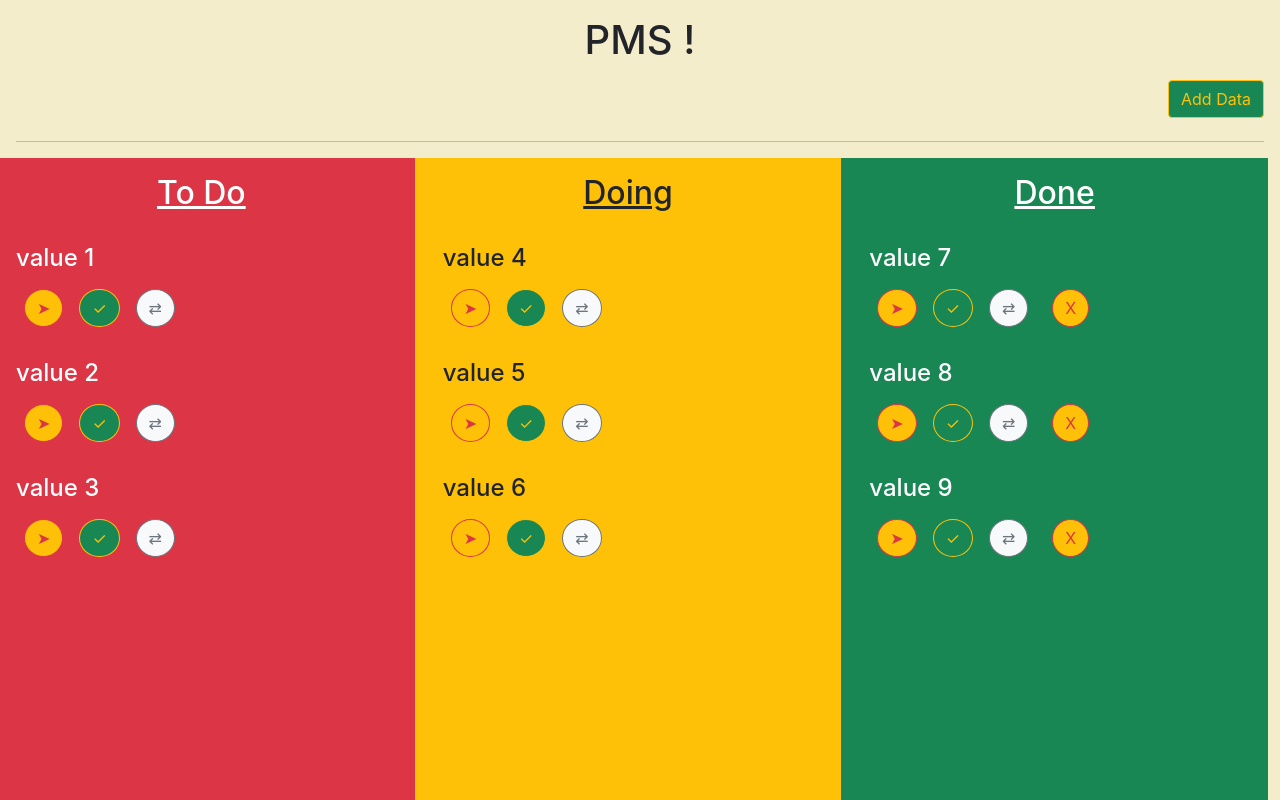
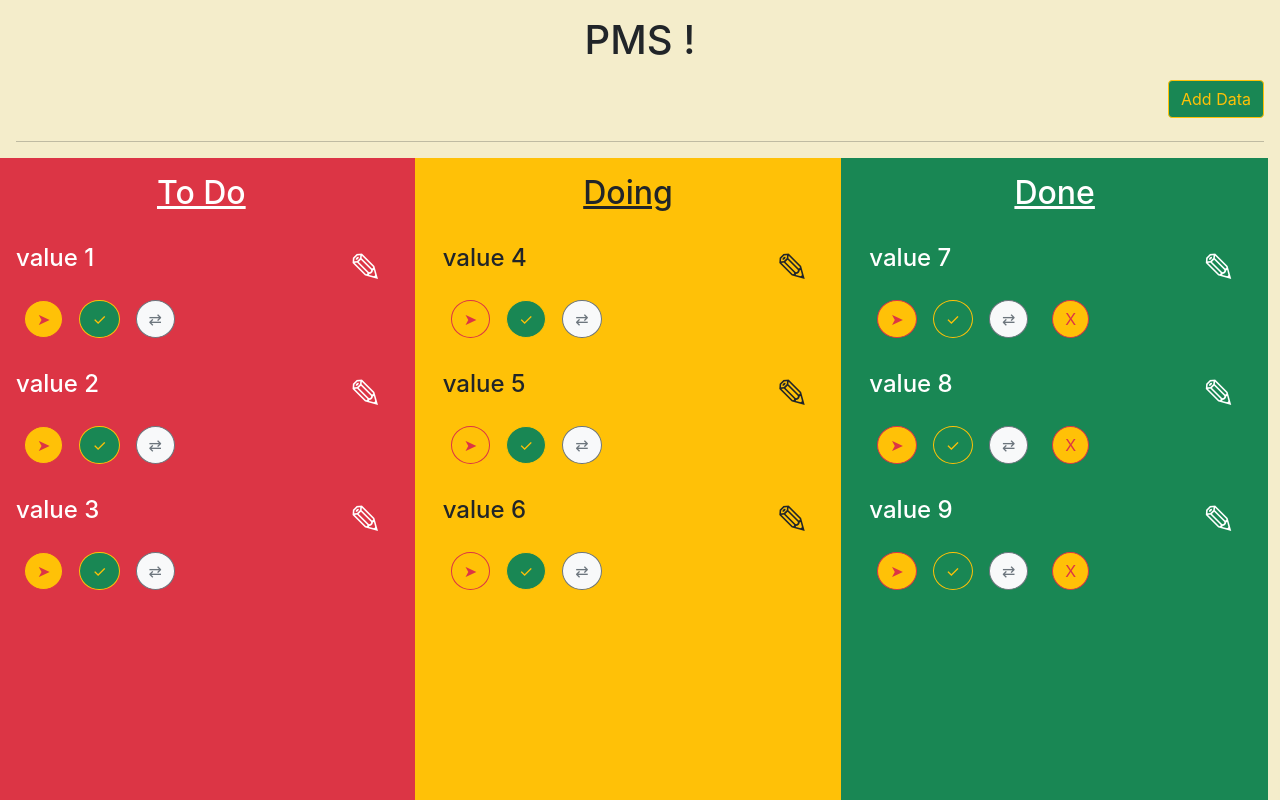
Before and after one commit to djangir/post-management-system, a React (Create React App) app: page / in a window 1280 px wide. Shown: the top 800 px of the page. Built offline with nearby package versions, Linux system fonts and the light colour scheme.

Commit message:
add icons

```diff
--- a/src/Data.js
+++ b/src/Data.js
@@ -4,6 +4,7 @@ import { addValue, removeValue, pendingData, removePendingData, completeData, re
 
 function PendingData(props) {
     const dispatch = useDispatch();
+    const [updateData, setUpdateData] = React.useState(props.text);
 
     function removeFunction1() {
         if (props.removeFunction === 'removePendingData') {
@@ -48,7 +49,11 @@ function PendingData(props) {
 
     return (
         <div className='h4 m-2 my-3 p-2'>
-            <p>{ props.text }</p>
+
+            <div className='row'>
+                <p className='col-10' style={ { textAlign: 'justify', wordBreak: 'break-all' } }> { props.text }</p>
+                <h3 className='col-2 text-center h1' style={ { cursor: 'pointer', maxHeight: '65px', maxWidth: '75px' } }> &#9998; </h3>
+            </div>
 
             <div>
                 <span className='btn btn-outline-danger btn-warning mx-2 rounded-circle' onClick={ removeFunction1 }>&#10148;</span>
--- a/src/app/Slices.js
+++ b/src/app/Slices.js
@@ -5,6 +5,8 @@ export const data = {
     pendingData: ['value 4', 'value 5', 'value 6'],
     completeData: ['value 7', 'value 8', 'value 9']
 };
+
+// index , number of item, Value
 
 export const slice = createSlice({
     name: 'updateData',
```
